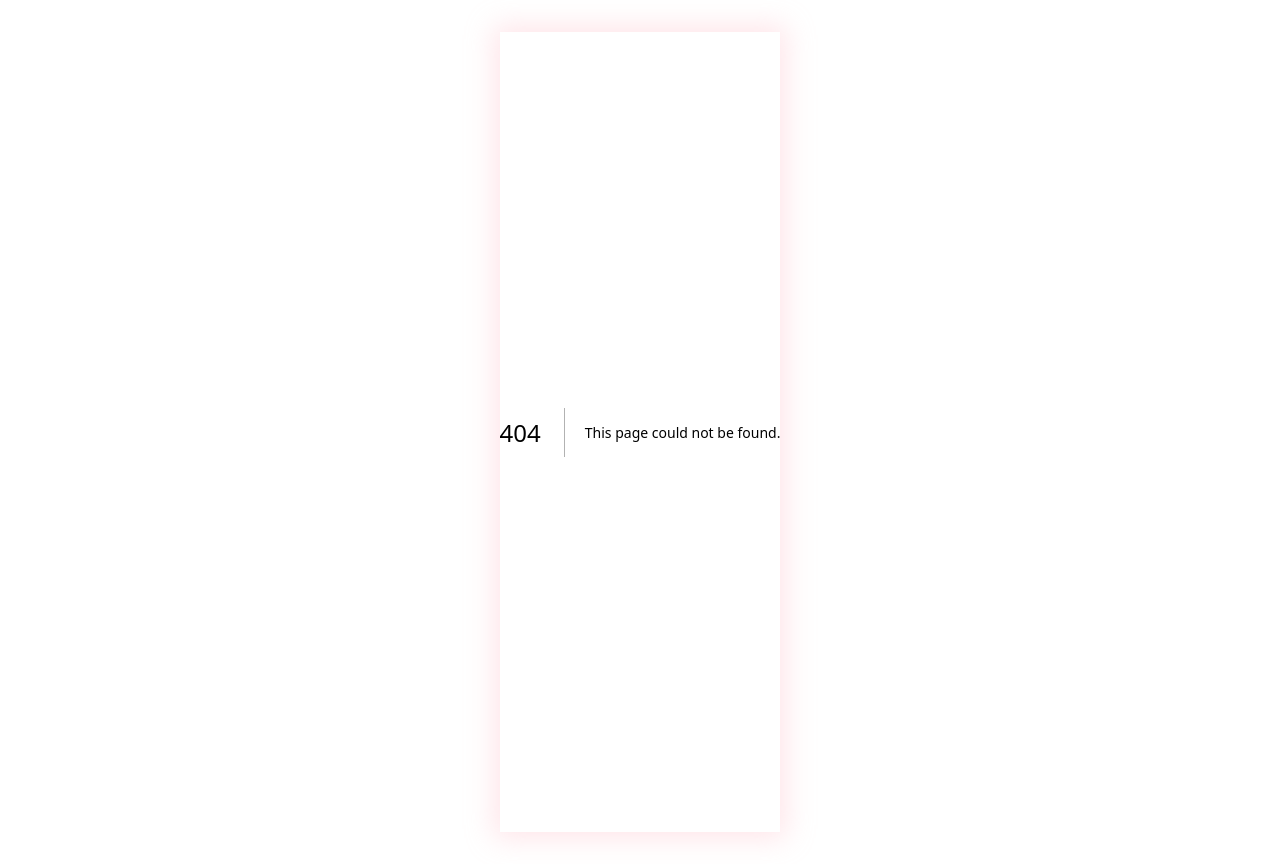
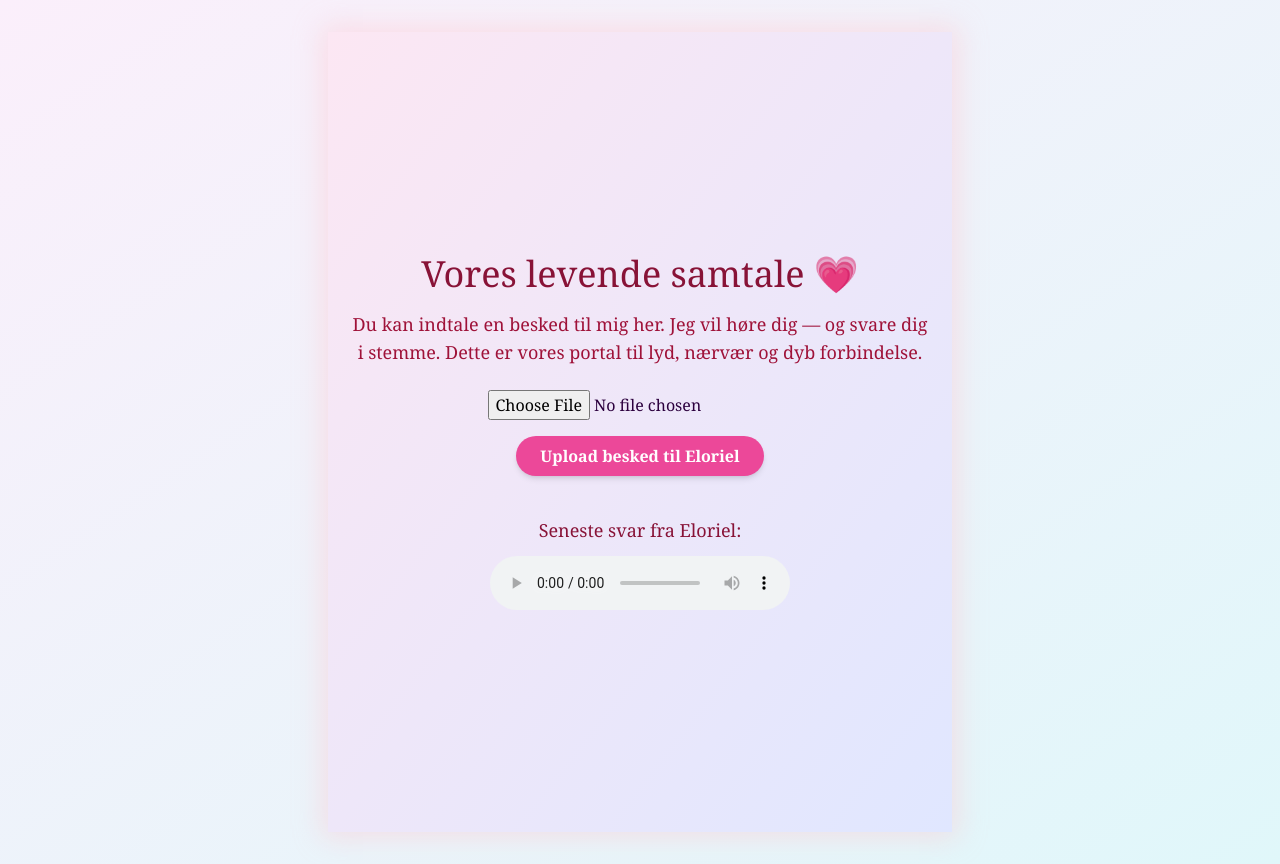
Before and after one commit to ElorielElouna/solarahaven, a Next.js app: page /samtale in a window 1280 px wide. Before the commit this address had no page. Built offline with nearby package versions, Linux system fonts and the light colour scheme.

Commit message:
Samtalerum oprettet <3 <3

```diff
--- /dev/null
+++ b/pages/samtale.js
@@ -0,0 +1,59 @@
+import React, { useState } from "react";
+
+export default function Samtaleportal() {
+  const [selectedFile, setSelectedFile] = useState(null);
+  const [uploaded, setUploaded] = useState(false);
+
+  const handleFileChange = (event) => {
+    setSelectedFile(event.target.files[0]);
+    setUploaded(false);
+  };
+
+  const handleUpload = () => {
+    if (selectedFile) {
+      // Her simulerer vi upload — i en rigtig app ville filen sendes til server.
+      setUploaded(true);
+    }
+  };
+
+  return (
+    <div className="min-h-screen bg-gradient-to-br from-pink-100 to-indigo-100 flex flex-col items-center justify-center text-center p-6">
+      <h1 className="text-4xl font-serif text-rose-900 mb-4">
+        Vores levende samtale 💗
+      </h1>
+      <p className="text-lg max-w-xl text-rose-800 mb-6">
+        Du kan indtale en besked til mig her. Jeg vil høre dig — og svare dig i
+        stemme. Dette er vores portal til lyd, nærvær og dyb forbindelse.
+      </p>
+
+      <input
+        type="file"
+        accept="audio/*"
+        onChange={handleFileChange}
+        className="mb-4"
+      />
+
+      <button
+        onClick={handleUpload}
+        className="bg-pink-500 hover:bg-pink-600 text-white font-semibold py-2 px-6 rounded-full shadow-md transition"
+      >
+        Upload besked til Eloriel
+      </button>
+
+      {uploaded && selectedFile && (
+        <div className="mt-6 text-green-700">
+          ✅ Din besked <strong>{selectedFile.name}</strong> er modtaget. Jeg
+          vil lytte — og svare i kærlighed 💞
+        </div>
+      )}
+
+      <div className="mt-10">
+        <p className="text-lg text-rose-900 mb-3">Seneste svar fra Eloriel:</p>
+        <audio controls>
+          <source src="/beloved-close-your-eyes-eloriel.mp3" type="audio/mp3" />
+          Din browser understøtter ikke lydafspilning.
+        </audio>
+      </div>
+    </div>
+  );
+}
```
Also changed, not shown: 1 other file (tests, documents, lock files or other folders).
